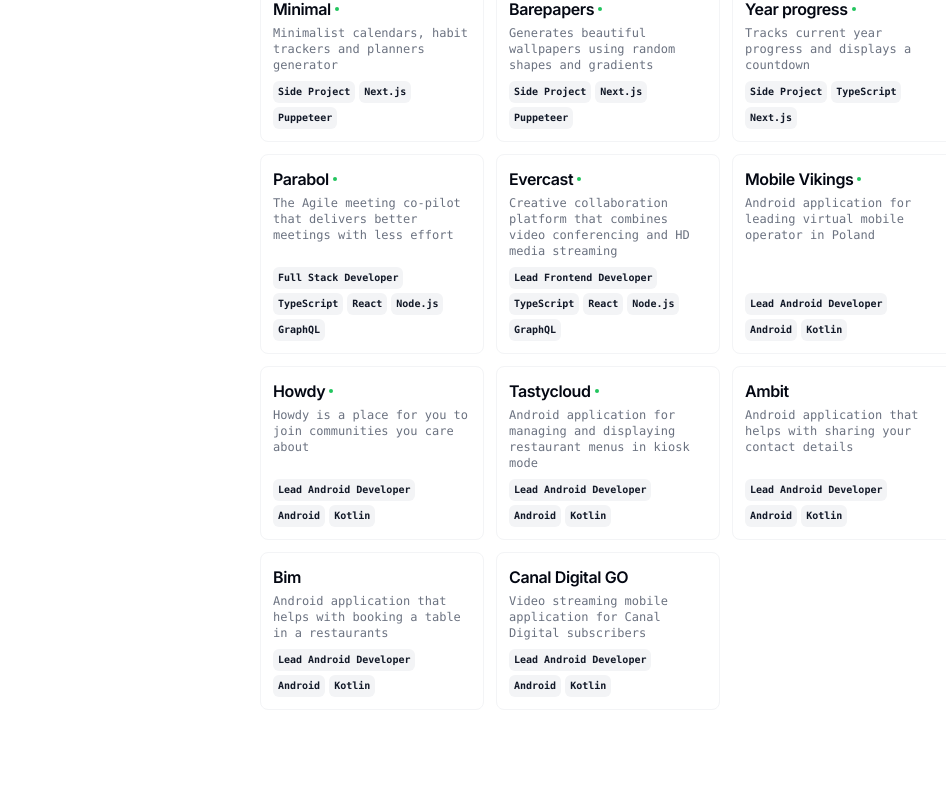
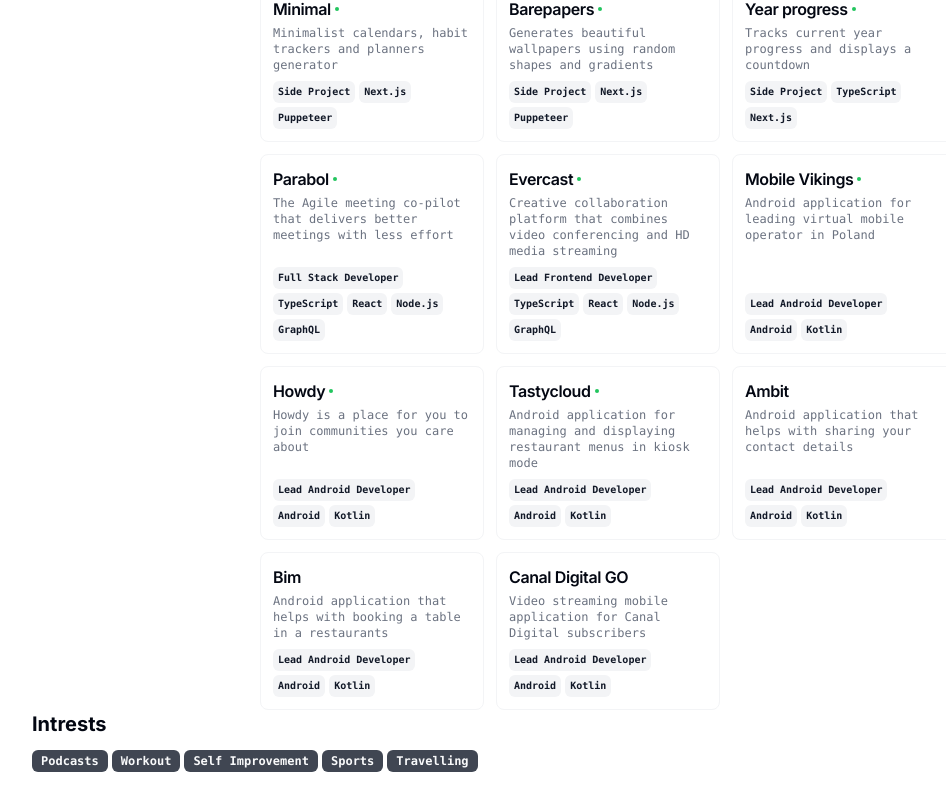
Before and after one commit to Viral-Sachde/cv, a Next.js app: page / in a window 1280 px wide. Shown: the part 1328-2138 px from the top of the page, without its empty margins (32-978 px from the left). Before the commit the page ends 2102 px from the top, so only its background shows below. Built offline with nearby package versions, Linux system fonts and the light colour scheme.

Commit message:
Update page.tsx

```diff
--- a/src/app/page.tsx
+++ b/src/app/page.tsx
@@ -188,6 +188,16 @@
         </Section>
       </section>
 
+      <Section>
+          <h2 className="text-xl font-bold">Intrests</h2>
+          <div className="flex flex-wrap gap-1">
+            {RESUME_DATA.intrests.map((intrests) => {
+              return <Badge key={intrests}>{intrests}</Badge>;
+            })}
+          </div>
+        </Section>
+
+
       <CommandMenu
         links={[
           {
```
